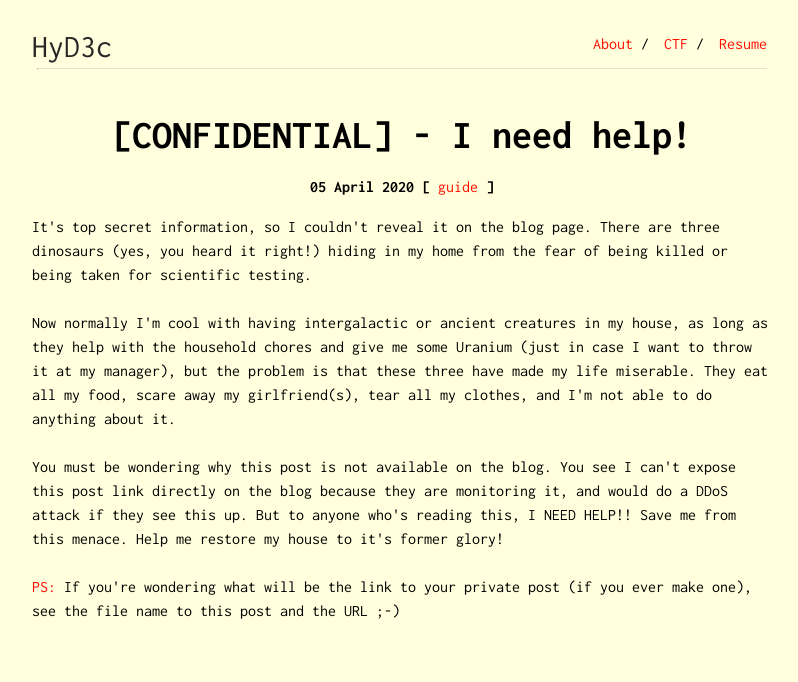
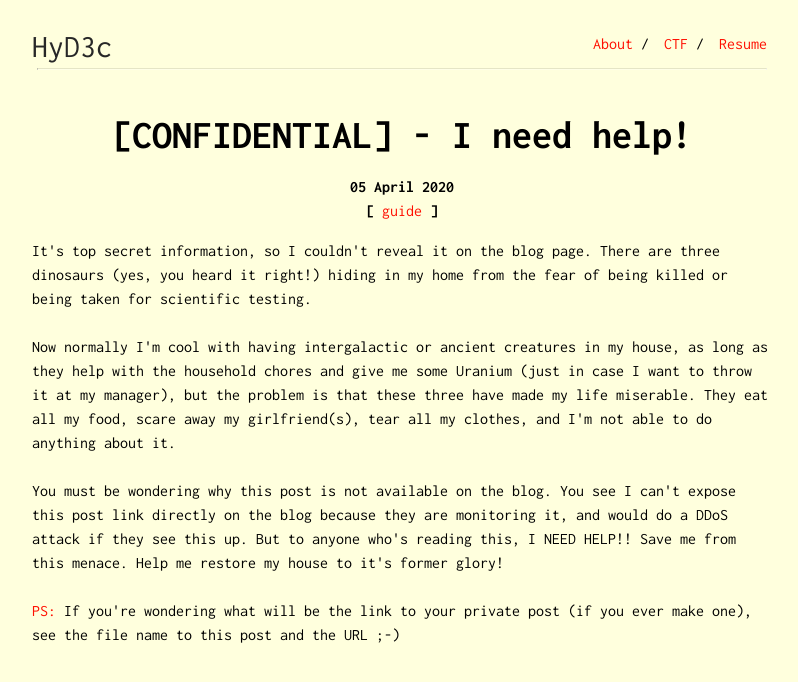
Before and after one commit to HyD3c/HyD3c.github.io, a Jekyll site: the page built from _posts/2020-04-05-private-example.html, in a window 1280 px wide. Shown: the top 682 px of the page, without its empty margins (238-1036 px from the left). Built offline with Jekyll 4.4.1, drawn with Linux system fonts in a browser that asks for light colours.

Commit message:
Update post.html

```diff
--- a/_layouts/post.html
+++ b/_layouts/post.html
@@ -3,7 +3,7 @@ layout: default
 ---
 
 <div class="page-subtitle">
-    <b>{{ page.date | date: "%d %B %Y" }}</b>
+    <b>{{ page.date | date: "%d %B %Y" }}</b><br>
     {% for tag in page.tags %}
         {% if page.tags.first == tag %}
             <b>[</b>
```
